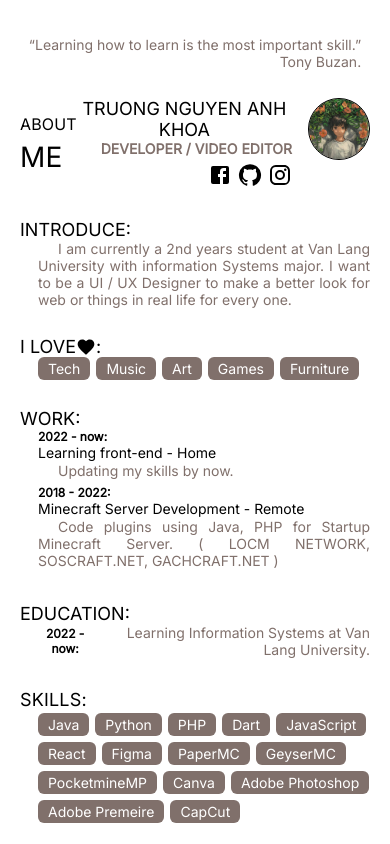
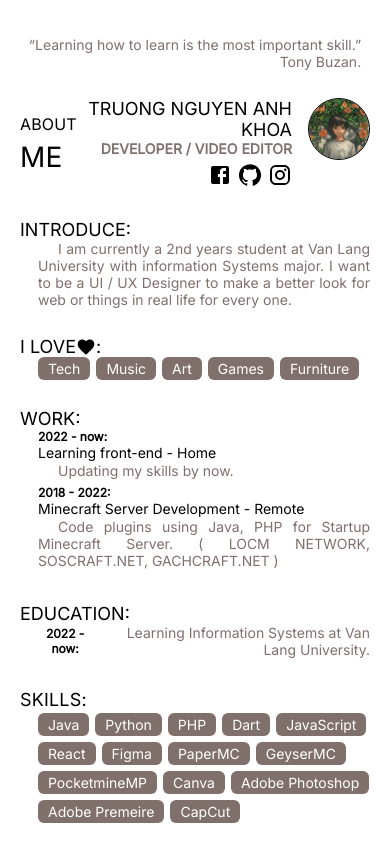
Before and after one commit to dev-nhkhoa/me, a React (Vite) app: page / in a window 390 px wide. Shown: the top 844 px of the page. Built offline with nearby package versions, Linux system fonts and the light colour scheme.

Commit message:
style: fixed fullname text responsive look

```diff
--- a/src/pages/Home/Sections/AboutMe.jsx
+++ b/src/pages/Home/Sections/AboutMe.jsx
@@ -51,7 +51,9 @@ const AboutMe = () => {
           <Box sx={{ display: 'flex', gap: 2, justifyContent: 'end' }}>
             {/* role & social */}
             <Box sx={{ display: 'flex', flexDirection: 'column' }}>
-              <Typography variant='title'>{INFO.fullName}</Typography>
+              <Typography variant='title' sx={{ textAlign: { xs: 'right', sm: 'center' } }}>
+                {INFO.fullName}
+              </Typography>
               <Typography variant='desc' sx={{ fontWeight: 'bold', textAlign: 'right' }}>
                 {INFO.role}
               </Typography>
```
